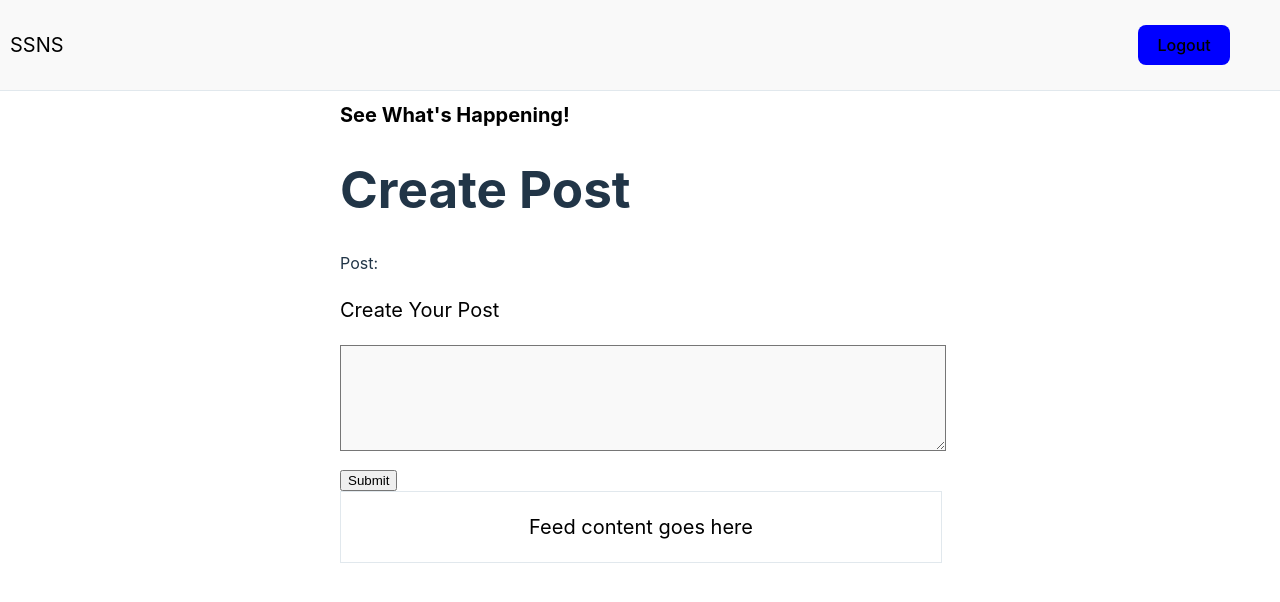
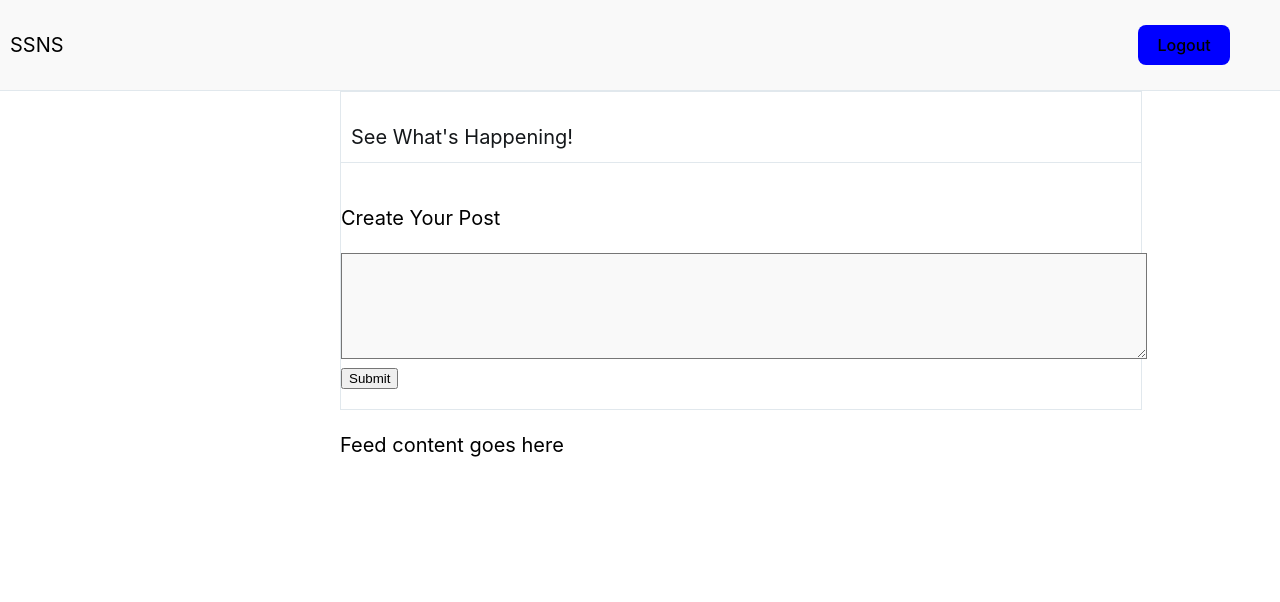
Before and after one commit to grzla/SSSN, a React (Vite) app: page /feed in a window 1280 px wide. Shown: the top 602 px of the page. Built offline with nearby package versions, Linux system fonts and the light colour scheme.

Commit message:
Updated appbar with logout logic, updated create post and feed cont styling

```diff
--- a/src/components/AppBar.tsx
+++ b/src/components/AppBar.tsx
@@ -1,14 +1,24 @@
 import React from 'react';
 import { globalStyles } from '../styles/styles';
+import { useNavigate } from 'react-router-dom';
 
 const AppBar = () => {
+    const navigate = useNavigate();
+    const handleLogout = () => {
+        console.log('Logout');
+        navigate('/login');
+    }
+
 	return (
 		<>
 			<div style={styles.appBar}>
 				<p style={globalStyles.text}>SSNS</p>
 
 			<div style={styles.logout}>
-				<button style={styles.button}>Logout</button>
+				<button
+                style={styles.button}
+                onClick={handleLogout}
+                >Logout</button>
 			</div>
 			</div>
 		</>
--- a/src/components/CreatePost.tsx
+++ b/src/components/CreatePost.tsx
@@ -4,10 +4,8 @@ import { globalStyles } from '../styles/styles';
 const CreatePostModal = () => {
 	return (
 		<div>
-			<h1>Create Post</h1>
-			<form>
+			<form >
 				<label>
-					Post:
 					<p style={globalStyles.text}>Create Your Post</p>
 					<textarea style={styles.textArea} />
 				</label>
@@ -21,7 +19,6 @@ export const styles = {
 	textArea: {
 		width: '100%',
 		height: '100px',
-		marginBottom: '10px',
 		backgroundColor: '#f9f9f9',
 		color: '#14171a',
 	},
@@ -30,6 +27,7 @@ export const styles = {
 		padding: '20px',
 		borderRadius: '5px',
 		width: '300px',
+    marginBottom: '20px',
 	},
 	input: {
 		width: '100%',
--- a/src/components/FeedContainer.tsx
+++ b/src/components/FeedContainer.tsx
@@ -4,26 +4,39 @@ import CreatePost from './CreatePost';
 
 const FeedContainer = () => {
 	return (
-		<div>
-			<h1 style={globalStyles.text}>See What's Happening!</h1>
-			<CreatePost />
-			<div id="feed" style={styles.feedContainer}>
+        <>
+		<div style={styles.container}>
+			<p style={styles.header}>See What's Happening!</p>
+            <div style={styles.CreatePostContainer}>
+			<CreatePost  />
+            </div>
+		</div>
+			<div id="feed" >
 				<p style={globalStyles.text}>Feed content goes here</p>
 			</div>
-		</div>
+        </>
 	);
 };
 
 export default FeedContainer;
 
 export const styles = {
-	feedContainer: {
-		display: 'flex',
-		flexDirection: 'column',
-		justifyContent: 'center',
-		alignItems: 'center',
-		width: '100%',
-		height: '100%',
-		border: '1px solid #e1e8ed',
-	},
-};
+    CreatePostContainer : {
+        marginBottom : '20px',
+    },
+    container: {
+        backgroundColor: 'transparent',
+        width: '800px',
+        display: 'flex',
+        flexDirection: 'column',
+        border: '1px solid #e1e8ed',
+        height: '100%',
+        overFlowY: 'none',
+    },
+    header: {
+        padding: '10px',
+        borderBottom: '1px solid #e1e8ed',
+        fontSize: '20px',
+        color : '#14171a',
+    },
+}
```
